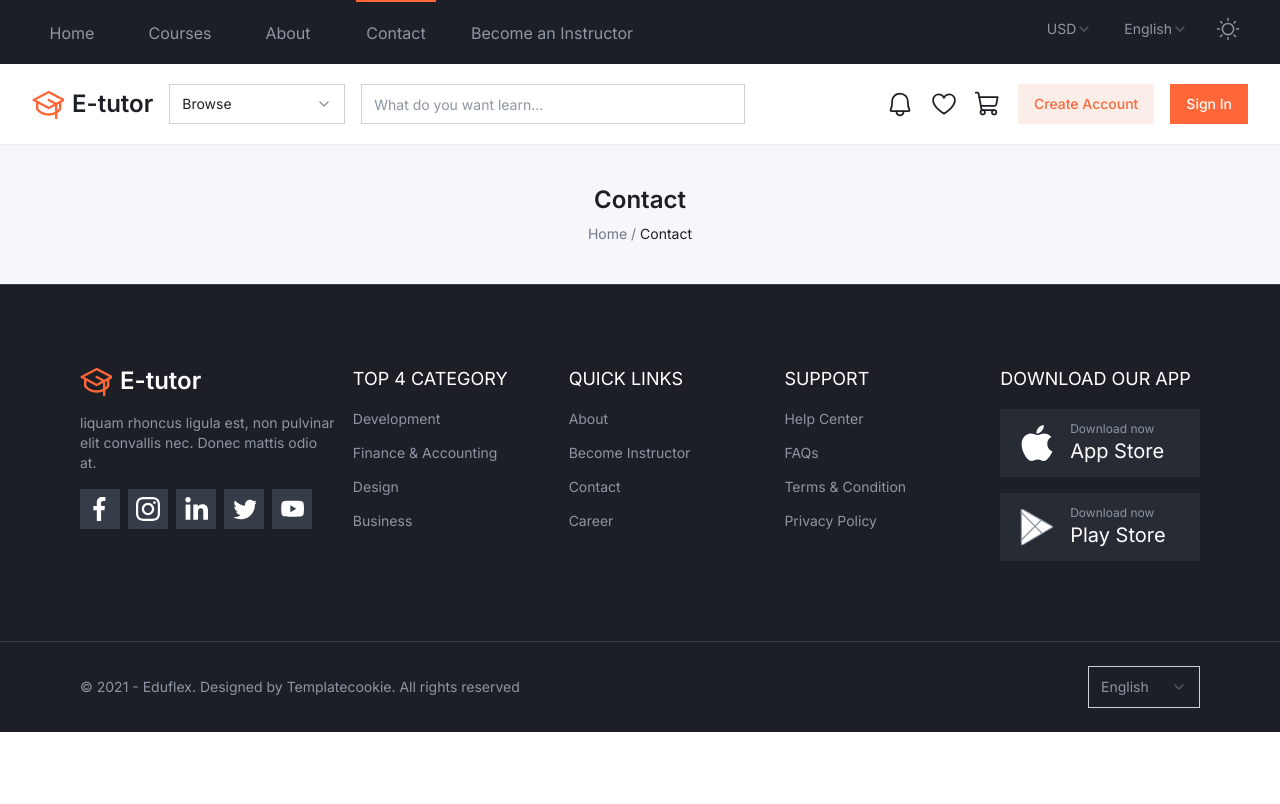
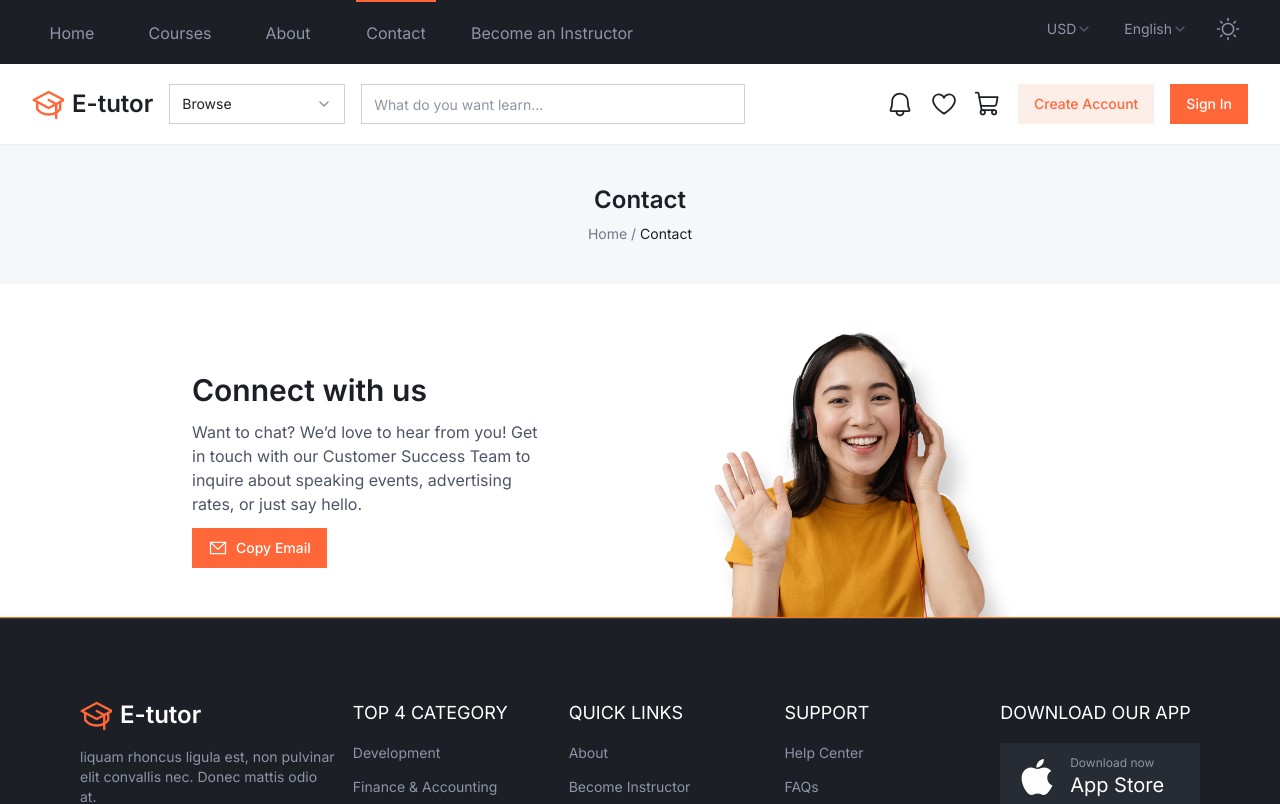
Before and after one commit to lmsGenie/lms-app, a Next.js app: page /contact in a window 1280 px wide. Shown: the top 804 px of the page. Built offline with nearby package versions, Linux system fonts and the light colour scheme.

Commit message:
feat: main section of contact page

```diff
--- a/src/app/contact/page.tsx
+++ b/src/app/contact/page.tsx
@@ -1,12 +1,38 @@
 import React from "react";
+import Image from "next/image";
+import mainImage from "@/assets/contactPage/main.png";
 
+import { Button } from "@/components/ui/button";
 import Breadcrumb from "@/components/contact/Breadcrumb";
+import Icon from "@/components/icon/Icon";
 
 const page = () => {
   return (
     <div>
       {/* adding the breadcrumb */}
       <Breadcrumb title="Contact" />
+
+      {/* main section */}
+      <main className="flex flex-col-reverse items-center gap-3 border-b-[1px] border-orange-500 pt-2 sm:flex-row sm:px-10 xl:gap-20 xl:px-48 xl:pt-10">
+        <div className="flex flex-col items-center space-y-3 p-2 sm:items-start lg:p-0">
+          <h1 className="text-2xl font-semibold lg:text-3xl">
+            Connect with us
+          </h1>
+          <p className="text-sm text-gray-700 lg:text-base">
+            Want to chat? We’d love to hear from you! Get in touch with our
+            Customer Success Team to inquire about speaking events, advertising
+            rates, or just say hello.
+          </p>
+          <Button>
+            <Icon id="EnvelopeSimple" className="mr-2 w-5" /> Copy Email
+          </Button>
+        </div>
+
+        {/* for image */}
+        <div>
+          <Image src={mainImage} width={1500} alt="main image" />
+        </div>
+      </main>
     </div>
   );
 };
```
Also changed, not shown: src/assets/contactPage/main.png (added).
